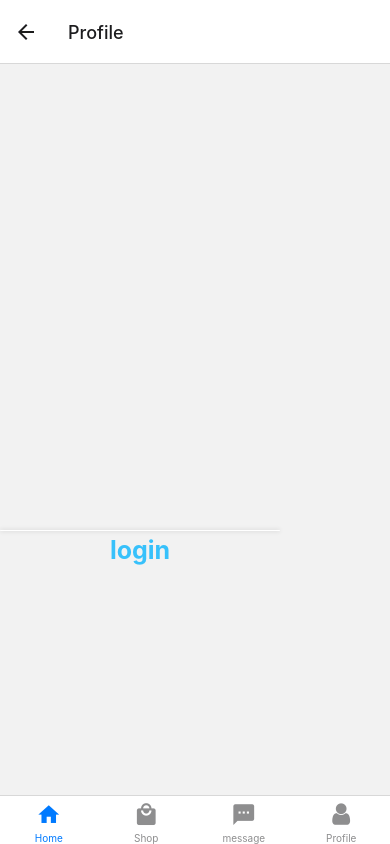
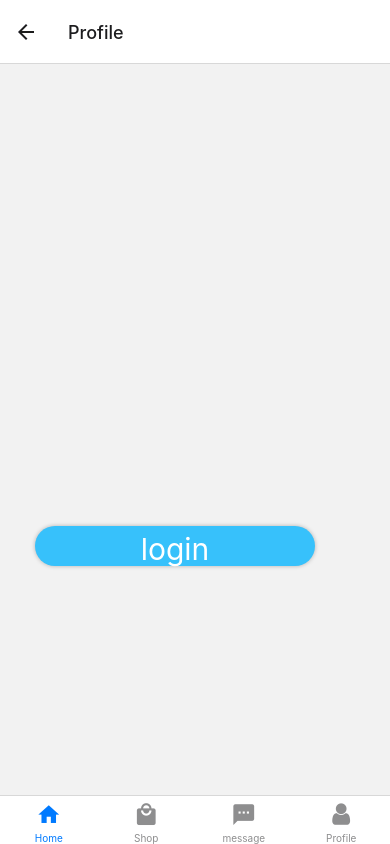
Before and after one commit to jaratrawee01/tradesman_service, a React Native app: screen /Profile in a window 390 px wide. Built offline with nearby package versions, Linux system fonts and the light colour scheme.

Commit message:
แก้ไขโปไฟล์

```diff
--- a/screens/navbar/profile.js
+++ b/screens/navbar/profile.js
@@ -284,10 +284,10 @@ class Profile_tradesman extends Component {
     return (
       <>
           <View>
-          <ImageBackground /* source={img1} */ resizeMode="cover" style={styles.image4}>
+          <ImageBackground  source={img1} resizeMode="cover" style={styles.image4}>
           <TouchableOpacity onPress={() => this.props.navigation.navigate("Login")} >
               <View style={styles.box7}>
-                <Text style={styles.text}>login</Text>
+                <Text style={styles.text4}>login</Text>
               </View>
 
             </TouchableOpacity >
@@ -457,27 +457,28 @@ const styles = StyleSheet.create({
     borderColor: '#fff',
   },
   box7: {
-    height: 1,
+    height: 40,
     width: 280,
-    backgroundColor: '#fff',
+    backgroundColor: '#37C1FB',
+    shadowColor: "#000",
     shadowOpacity: 0.27,
     shadowRadius: 4.65,
-    elevation: 6,
-    borderRadius: 20,
+    elevation: 2,
+    borderRadius: 30,
     fontSize: 18,
-
     zIndex: 2,
     top:80,
     position: "absolute",
-    marginTop: "99%",
+    marginTop: "98%",
+    marginLeft: 35,
+    marginRight: 35,
 
   },
   text: {
     marginLeft: "auto",
     marginRight: "auto",
     fontWeight: "bold",
-    fontSize: 25,
-    color: '#37C1FB',
+    fontSize: 20,
     marginTop: 5,
   },
   text1: {
@@ -496,6 +497,13 @@ const styles = StyleSheet.create({
     fontWeight: "bold",
     fontSize: 16,
     marginTop: 2,
+  },
+  text4: {
+    marginLeft: "auto",
+    marginRight: "auto",
+    fontSize: 30,
+    marginTop: 5,
+    color: '#fff'
   },
   iconsGold: {
     marginLeft: 5,
--- a/screens/service_form.js
+++ b/screens/service_form.js
@@ -153,7 +153,7 @@ const Service_form = ({ navigation: { popToTop } }) => {
         technician_2: technician_2,
       }
       dispatch({
-        type: 'ADD_ADDRESS',
+        type: ' ',
         payload: data3
       })
       await Alert.alert("บันทึกสำเร็จ");
```
